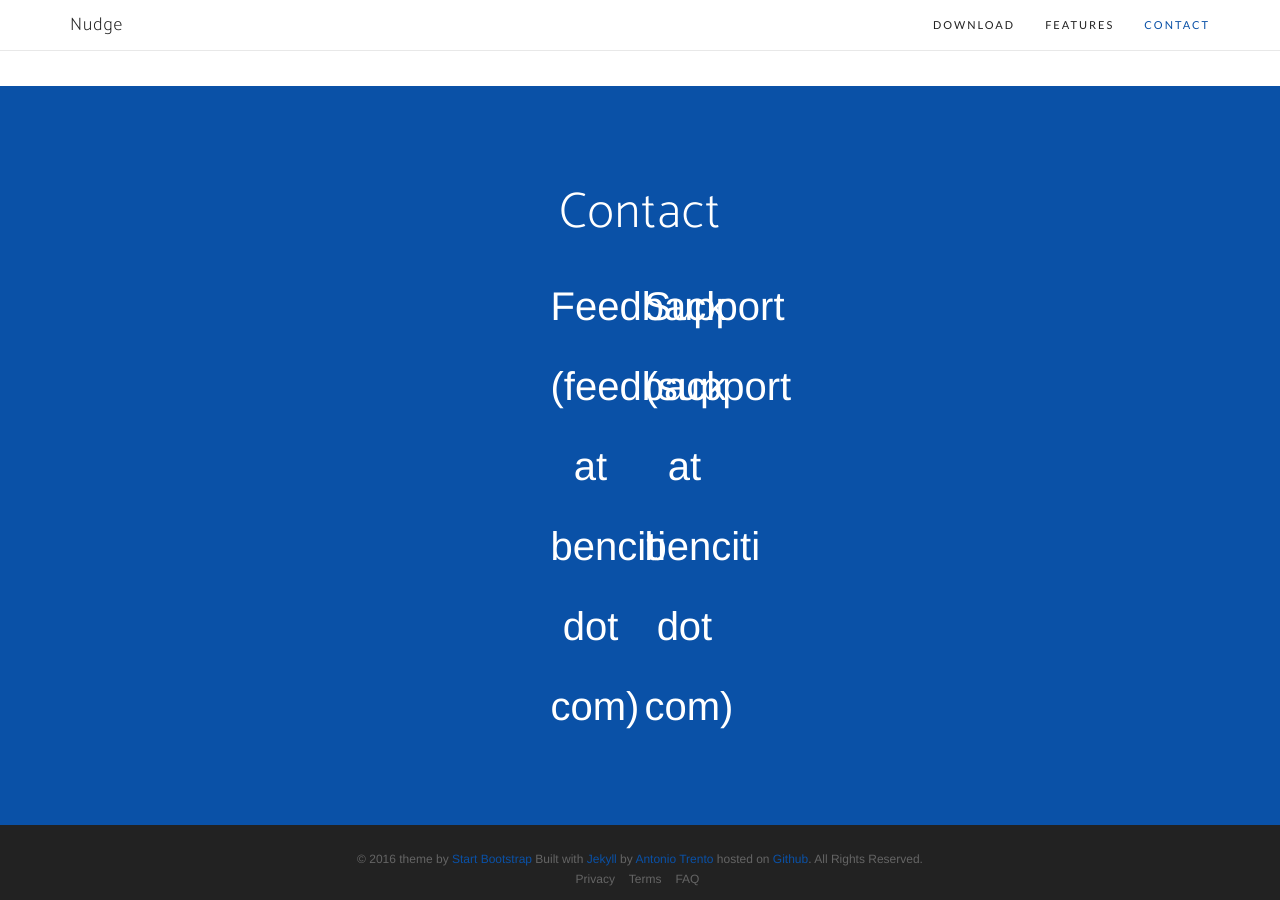
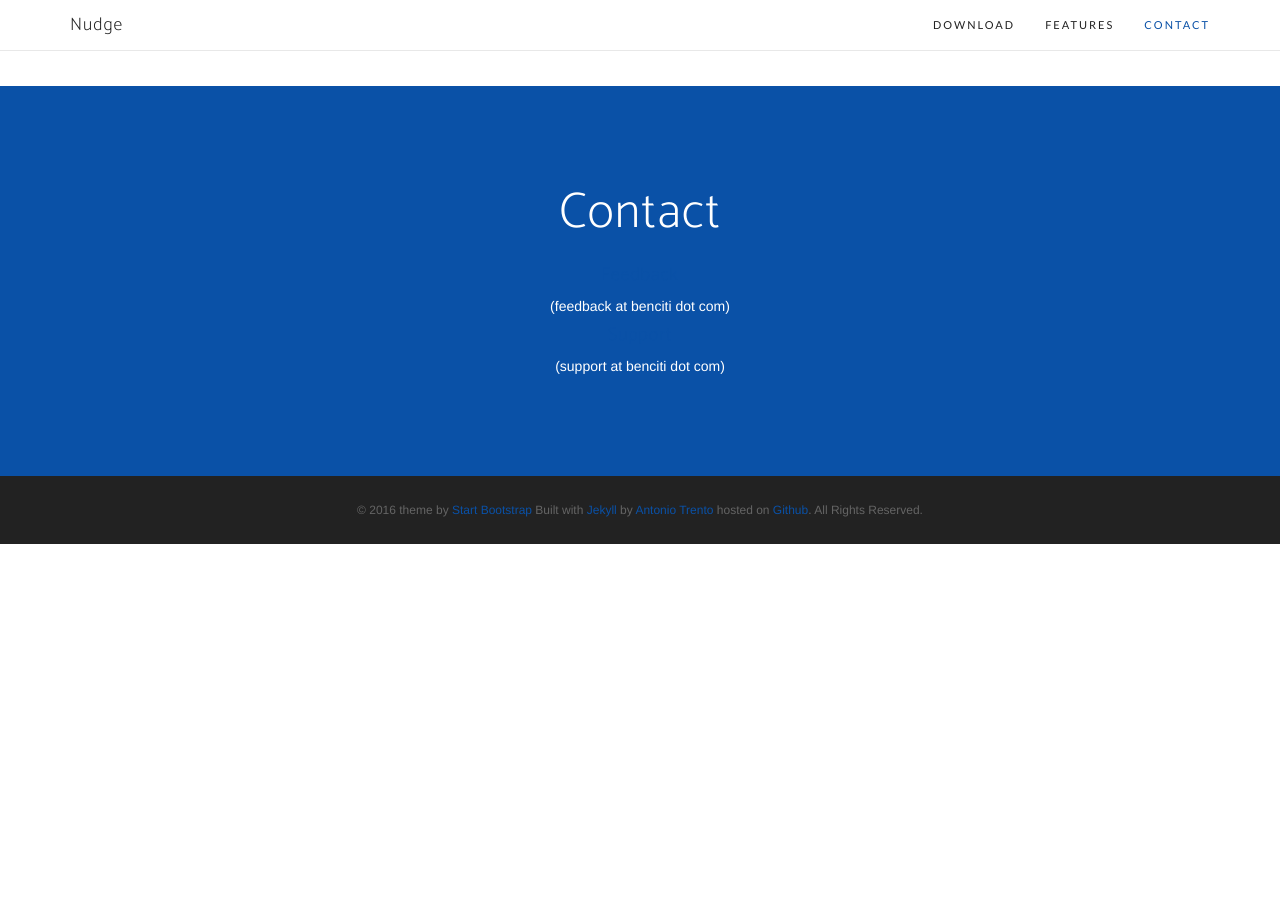
Before and after one commit to nudgealgebra/nudgealgebra.github.io, a Jekyll site: the page built from index.html, in a window 1280 px wide and 900 px high, scrolled down 2545 px. Built offline with Jekyll 4.4.1, drawn with Linux system fonts in a browser that asks for light colours; nearby versions of some CDN libraries; some web fonts are replaced; the list of posts is cut into pages by our own code; after the commit the page ends 3089 px from its top, so only the background shows below that.

Commit message:
Edited contact

```diff
--- a/_includes/contact.html
+++ b/_includes/contact.html
@@ -2,14 +2,8 @@
 <section id="contact" class="contact bg-primary">
     <div class="container">
 	<h2>Contact</h2>
-        <ul class="list-inline list-social">
-            <li>
-		<a href= "mailto:feedback@benciti.com">Feedback (feedback at benciti dot com)</a>
-	    </li>
-	    <li>
-		<a href= "mailto:support@benciti.com">Support (support at benciti dot com)</a>
-	    </li>
-	</ul>
+		<h4><a href= "mailto:feedback@benciti.com">Feedback</a></h4> (feedback at benciti dot com)<br>
+		<h4><a href= "mailto:support@benciti.com">Support</a></h4> (support at benciti dot com)
         <!--h2>We <i class="fa fa-heart"></i> new friends!</h2>
         <ul class="list-inline list-social">
             {% for network in site.social %}
@@ -34,7 +28,7 @@
 <footer>
     <div class="container">
         <p>&copy; 2016 theme by <a rel="nofollow" target="blank" href="https://startbootstrap.com/template-overviews/new-age/">Start Bootstrap</a> Built with <a target="_blank" rel="nofollow" href="https://jekyllrb.com/">Jekyll</a> by <a target="_blank" rel="nofollow" href="https://it.linkedin.com/in/antoniotrento">Antonio Trento</a> hosted on <a target="_blank" rel="nofollow" href="https://github.com/jekynewage/jekynewage.github.io">Github</a>. All Rights Reserved.</p>
-        <ul class="list-inline">
+        <!--ul class="list-inline">
             <li>
                 <a href="#">Privacy</a>
             </li>
@@ -44,6 +38,6 @@
             <li>
                 <a href="#">FAQ</a>
             </li>
-        </ul>
+        </ul-->
     </div>
 </footer>
```
